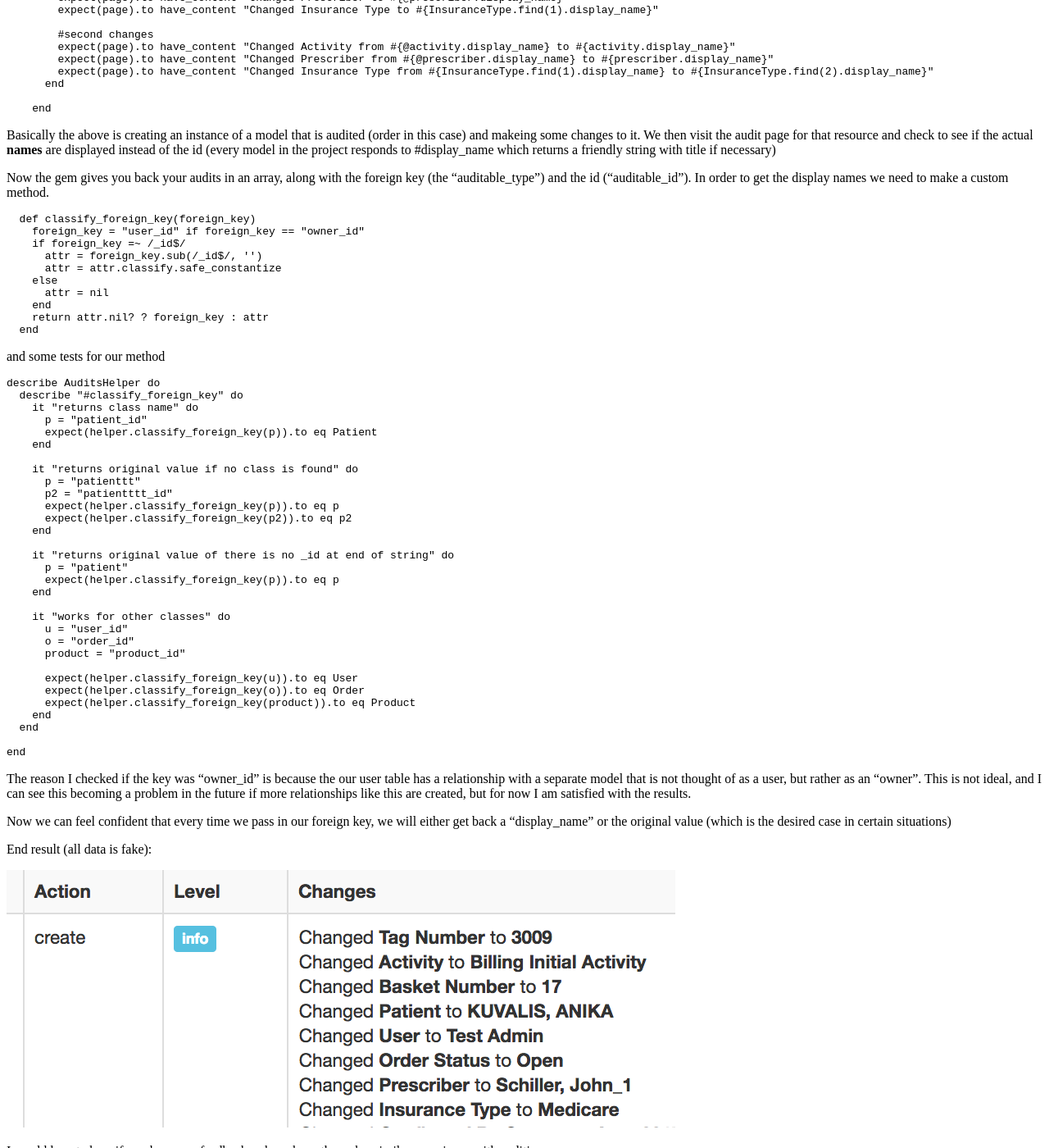
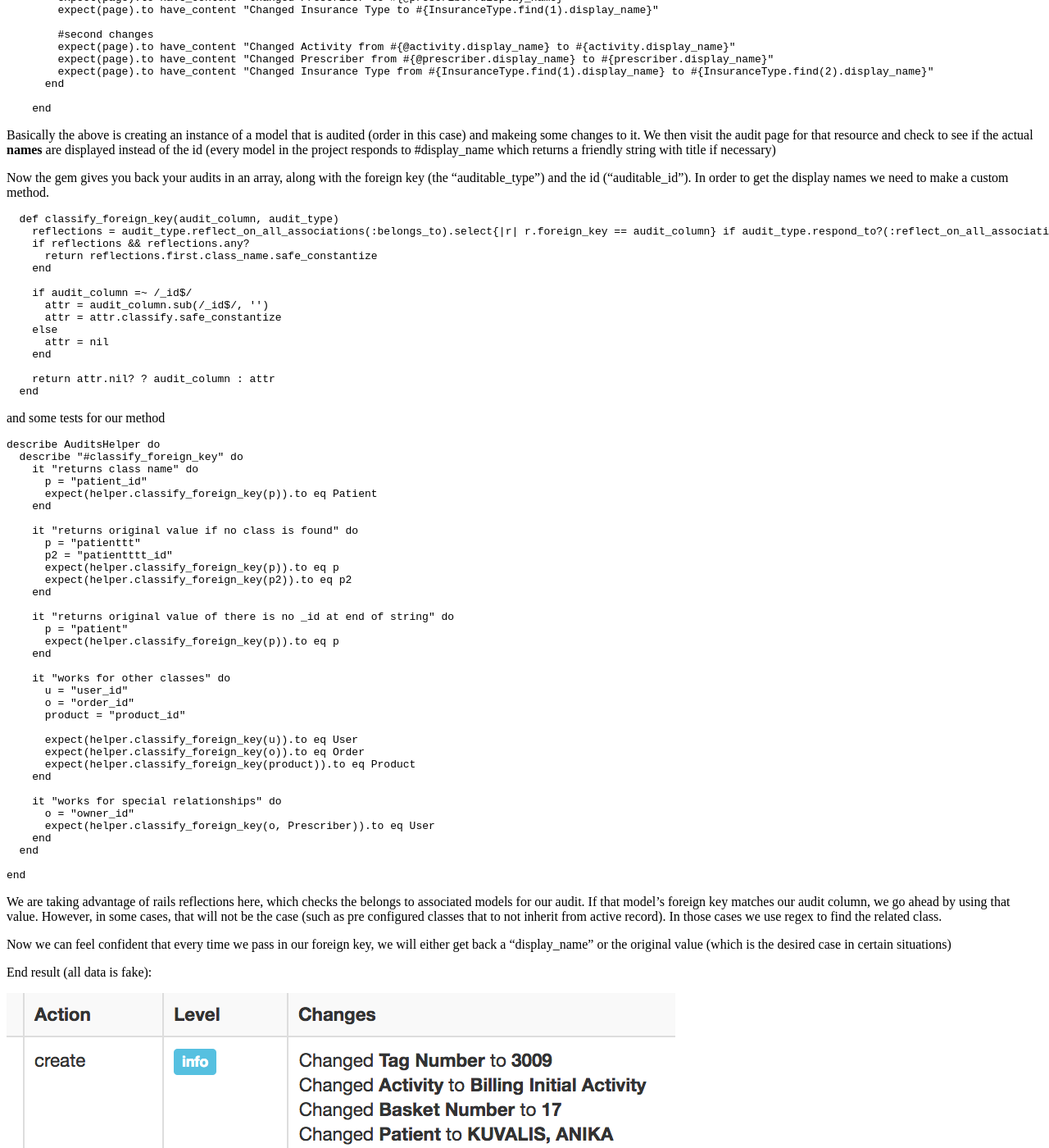
Before and after one commit to johnromani90/johnromani90.github.io, a Jekyll site: the page built from _posts/2017-02-04-auditing-rails-models.markdown, in a window 1280 px wide and 1400 px high, scrolled down 1780 px. Shown: the whole window at 82% size. Built offline with Jekyll 4.4.1, drawn with Linux system fonts in a browser that asks for light colours; nearby versions of some CDN libraries; comment, search, counter and statistics services are not loaded.

Commit message:
update code for audit

````diff
--- a/_posts/2017-02-04-auditing-rails-models.markdown
+++ b/_posts/2017-02-04-auditing-rails-models.markdown
@@ -105,15 +105,20 @@ Basically the above is creating an instance of a model that is audited (order in
 Now the gem gives you back your audits in an array, along with the foreign key (the "auditable_type") and the id ("auditable_id"). In order to get the display names we need to make a custom method.
 
 ```ruby
-  def classify_foreign_key(foreign_key)
-    foreign_key = "user_id" if foreign_key == "owner_id"
-    if foreign_key =~ /_id$/
-      attr = foreign_key.sub(/_id$/, '')
+  def classify_foreign_key(audit_column, audit_type)
+    reflections = audit_type.reflect_on_all_associations(:belongs_to).select{|r| r.foreign_key == audit_column} if audit_type.respond_to?(:reflect_on_all_associations)
+    if reflections && reflections.any?
+      return reflections.first.class_name.safe_constantize
+    end
+
+    if audit_column =~ /_id$/
+      attr = audit_column.sub(/_id$/, '')
       attr = attr.classify.safe_constantize
     else
       attr = nil
     end
-    return attr.nil? ? foreign_key : attr
+
+    return attr.nil? ? audit_column : attr
   end
 ```
 
@@ -148,12 +153,17 @@ describe AuditsHelper do
       expect(helper.classify_foreign_key(o)).to eq Order
       expect(helper.classify_foreign_key(product)).to eq Product
     end
+
+    it "works for special relationships" do
+      o = "owner_id"
+      expect(helper.classify_foreign_key(o, Prescriber)).to eq User
+    end
   end
 
 end
 ```
 
-The reason I checked if the key was "owner_id" is because the our user table has a relationship with a separate model that is not thought of as a user, but rather as an "owner". This is not ideal, and I can see this becoming a problem in the future if more relationships like this are created, but for now I am satisfied with the results.
+We are taking advantage of rails reflections here, which checks the belongs to associated models for our audit. If that model's foreign key matches our audit column, we go ahead by using that value. However, in some cases, that will not be the case (such as pre configured classes that to not inherit from active record). In those cases we use regex to find the related class.
 
 Now we can feel confident that every time we pass in our foreign key, we will either get back a "display_name" or the original value (which is the desired case in certain situations)
 
````
